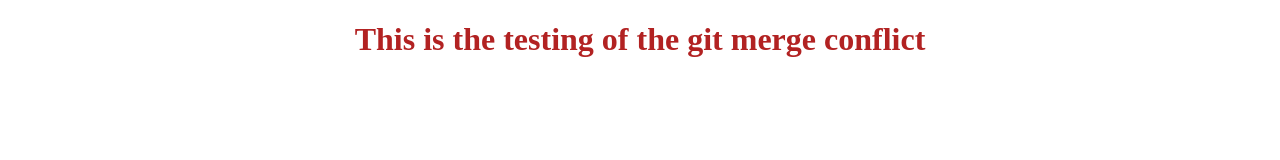
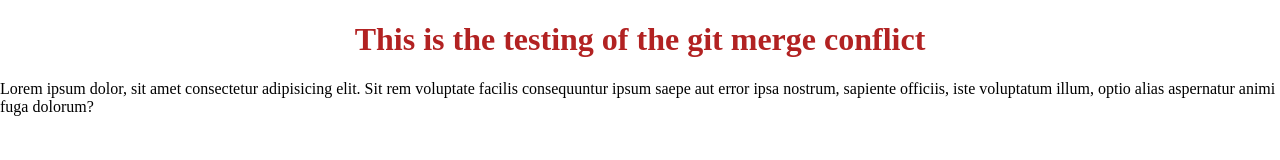
Before and after one commit to HtooAg/MyWeb, a plain HTML site: page index.html in a window 1280 px wide. Drawn offline with Linux system fonts and the light colour scheme.

Commit message:
Wrote header tag in index.html on dev1 branch

```diff
--- a/index.html
+++ b/index.html
@@ -8,5 +8,11 @@
 	</head>
 	<body>
 		<h1>This is the testing of the git merge conflict</h1>
+		<header>
+			Lorem ipsum dolor, sit amet consectetur adipisicing elit. Sit rem
+			voluptate facilis consequuntur ipsum saepe aut error ipsa nostrum,
+			sapiente officiis, iste voluptatum illum, optio alias aspernatur
+			animi fuga dolorum?
+		</header>
 	</body>
 </html>
```
